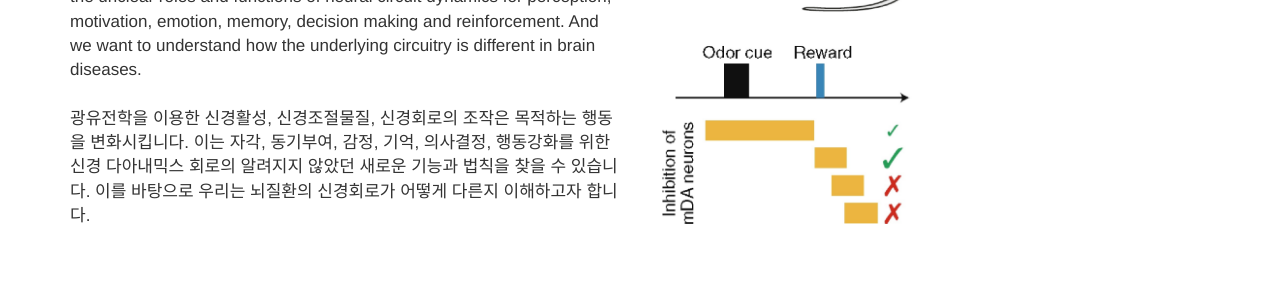
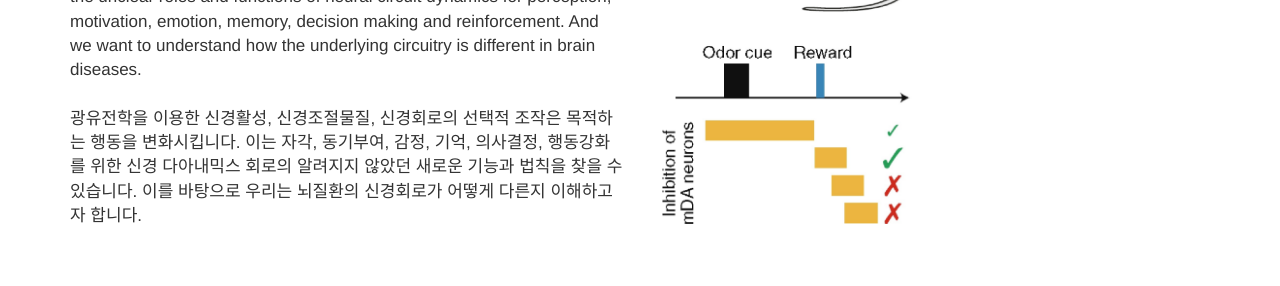
Before and after one commit to kleelab/kleelab.github.io, a Jekyll site: the page built from projects.html, in a window 1280 px wide. Shown: the part 852-1138 px from the top of the page. Built offline with Jekyll 4.4.1, drawn with Linux system fonts in a browser that asks for light colours; nearby versions of some CDN libraries; a style sheet for code colours, icons or effects is not loaded.

Commit message:
Update projects.html

```diff
--- a/projects.html
+++ b/projects.html
@@ -25,7 +25,7 @@ layout: page
         <h3 class="heading">How can brain signals modulate?</h3>
         <div class="content"> The modulation of neural activity, neuromodulation, circuit using optogenetics alters behavioral responds. This approach is able to reveal the unclear roles and functions of neural circuit dynamics for perception, motivation, emotion, memory, decision making and reinforcement. And we want to understand how the underlying circuitry is different in brain diseases. </div>
         <br>
-        <div class="content"> 광유전학을 이용한 신경활성, 신경조절물질, 신경회로의 조작은 목적하는 행동을 변화시킵니다. 이는 자각, 동기부여, 감정, 기억, 의사결정, 행동강화를 위한 신경 다아내믹스 회로의 알려지지 않았던 새로운 기능과 법칙을 찾을 수 있습니다. 이를 바탕으로 우리는 뇌질환의 신경회로가 어떻게 다른지 이해하고자 합니다. </div>
+        <div class="content"> 광유전학을 이용한 신경활성, 신경조절물질, 신경회로의 선택적 조작은 목적하는 행동을 변화시킵니다. 이는 자각, 동기부여, 감정, 기억, 의사결정, 행동강화를 위한 신경 다아내믹스 회로의 알려지지 않았던 새로운 기능과 법칙을 찾을 수 있습니다. 이를 바탕으로 우리는 뇌질환의 신경회로가 어떻게 다른지 이해하고자 합니다. </div>
     </div>
     <div class="image col-md-4 col-sm-6 col-xs-12">
         <img class="img-responsive" alt="Project 2 illustration" src="../images/research2.jpg"/ Align="right">
```
